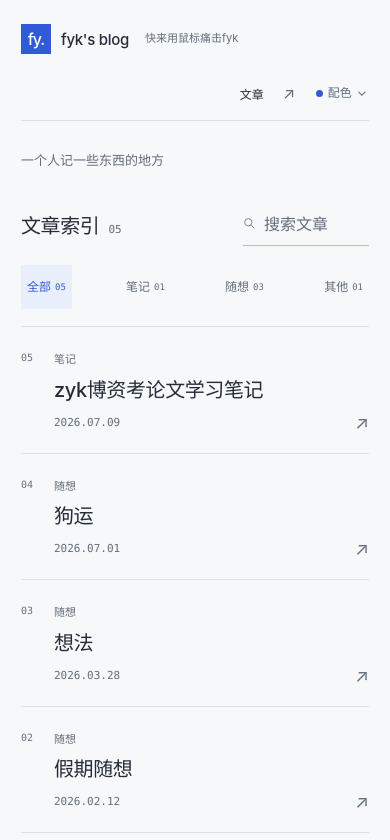
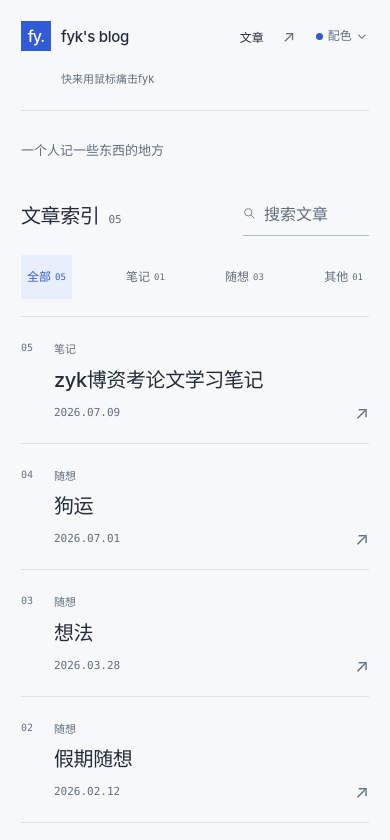
Before and after one commit to fyk2007/blog, a website: page docs/index.html in a window 390 px wide. Shown: the top 840 px of the page. Drawn offline with Linux system fonts and the light colour scheme.

Commit message:
Move interaction below blog title

```diff
--- a/docs/assets/interaction.css
+++ b/docs/assets/interaction.css
@@ -1,18 +1,15 @@
-.site-head{display:grid;grid-template-columns:auto minmax(0,1fr) auto;column-gap:28px}
+.site-head{--identity-indent:47px;display:grid;height:auto;grid-template-columns:minmax(0,1fr) auto;column-gap:24px;row-gap:0;padding:18px 0 10px}
 .site-head .identity,.site-head .site-nav{min-width:0}
-.fyk-game{width:100%;min-width:0;max-width:340px;color:var(--muted)}
-.fyk-arena{height:64px}
-.fyk-target{display:flex;align-items:center;width:100%;height:64px;margin:0;padding:0;border:0;background:transparent;color:var(--muted);text-align:left;font:12px/1.8 var(--sans);overflow-wrap:anywhere;cursor:pointer;touch-action:manipulation}
+.site-head .identity{grid-column:1;grid-row:1;justify-self:start}
+.site-head .site-nav{grid-column:2;grid-row:1;justify-self:end}
+.fyk-game{grid-column:1/-1;grid-row:2;width:100%;min-width:0;padding-left:var(--identity-indent);color:var(--muted)}
+.fyk-arena{height:44px}
+.fyk-target{display:flex;align-items:center;width:fit-content;max-width:100%;height:44px;margin:0;padding:0;border:0;background:transparent;color:var(--muted);text-align:left;font:12px/1.75 var(--sans);overflow-wrap:anywhere;cursor:pointer;touch-action:manipulation}
 .fyk-target:hover{color:var(--accent)}
 .fyk-target:focus-visible{outline:1px solid var(--accent);outline-offset:4px}
-@media(max-width:1020px){.site-head{column-gap:20px}}
 @media(max-width:700px){
-  .site-head{height:auto;min-height:120px;grid-template-columns:auto minmax(0,1fr);column-gap:16px;row-gap:0;padding:7px 0 5px}
-  .site-head .identity{grid-column:1;grid-row:1}
-  .site-head .fyk-game{grid-column:2;grid-row:1;justify-self:end}
-  .site-head .site-nav{grid-column:1/-1;grid-row:2;justify-self:end}
-  .fyk-arena,.fyk-target{height:64px}
-  .fyk-target{font-size:11px;line-height:1.75}
+  .site-head{--identity-indent:40px;column-gap:12px;padding:14px 0 8px}
+  .fyk-target{font-size:11px}
 }
-@media(max-width:360px){.site-head{column-gap:12px}.fyk-target{font-size:10.5px;line-height:1.75}}
-@media print{.fyk-game{display:none}.site-head{grid-template-columns:auto auto}}
+@media(max-width:360px){.site-head{--identity-indent:38px;column-gap:10px}.fyk-target{font-size:10.5px}}
+@media print{.fyk-game{display:none}.site-head{grid-template-columns:auto auto;padding:0}}
--- a/docs/index.html
+++ b/docs/index.html
@@ -14,12 +14,6 @@
   <div class="shell">
     <header class="site-head">
       <a class="identity" href="index.html" aria-label="fyk 的博客首页"><span class="brand-mark" aria-hidden="true">fy.</span><span class="brand-title">fyk's blog</span></a>
-      <div class="fyk-game" data-fyk-game>
-  <div class="fyk-arena" data-fyk-arena>
-    <button class="fyk-target" type="button" data-fyk-target><span data-fyk-message aria-live="polite" aria-atomic="true">快来用鼠标痛击fyk</span></button>
-  </div>
-</div>
-
       <nav class="site-nav" aria-label="主导航"><a href="#writing" aria-label="文章索引">文章</a><a href="https://github.com/fyk2007/blog" target="_blank" rel="noopener" aria-label="GitHub">GitHub ↗</a><details class="theme-control">
   <summary class="theme-trigger" aria-label="配色：蓝白"><span class="theme-current" aria-hidden="true"></span><span>配色</span><span class="theme-chevron" aria-hidden="true">⌄</span></summary>
   <div class="theme-panel" role="radiogroup" aria-label="界面配色">
@@ -34,6 +28,12 @@
   </div>
 </details>
 </nav>
+      <div class="fyk-game" data-fyk-game>
+  <div class="fyk-arena" data-fyk-arena>
+    <button class="fyk-target" type="button" data-fyk-target><span data-fyk-message aria-live="polite" aria-atomic="true">快来用鼠标痛击fyk</span></button>
+  </div>
+</div>
+
     </header>
     <main>
       <p class="site-description">一个人记一些东西的地方</p>
--- a/src/assets/interaction.css
+++ b/src/assets/interaction.css
@@ -1,18 +1,15 @@
-.site-head{display:grid;grid-template-columns:auto minmax(0,1fr) auto;column-gap:28px}
+.site-head{--identity-indent:47px;display:grid;height:auto;grid-template-columns:minmax(0,1fr) auto;column-gap:24px;row-gap:0;padding:18px 0 10px}
 .site-head .identity,.site-head .site-nav{min-width:0}
-.fyk-game{width:100%;min-width:0;max-width:340px;color:var(--muted)}
-.fyk-arena{height:64px}
-.fyk-target{display:flex;align-items:center;width:100%;height:64px;margin:0;padding:0;border:0;background:transparent;color:var(--muted);text-align:left;font:12px/1.8 var(--sans);overflow-wrap:anywhere;cursor:pointer;touch-action:manipulation}
+.site-head .identity{grid-column:1;grid-row:1;justify-self:start}
+.site-head .site-nav{grid-column:2;grid-row:1;justify-self:end}
+.fyk-game{grid-column:1/-1;grid-row:2;width:100%;min-width:0;padding-left:var(--identity-indent);color:var(--muted)}
+.fyk-arena{height:44px}
+.fyk-target{display:flex;align-items:center;width:fit-content;max-width:100%;height:44px;margin:0;padding:0;border:0;background:transparent;color:var(--muted);text-align:left;font:12px/1.75 var(--sans);overflow-wrap:anywhere;cursor:pointer;touch-action:manipulation}
 .fyk-target:hover{color:var(--accent)}
 .fyk-target:focus-visible{outline:1px solid var(--accent);outline-offset:4px}
-@media(max-width:1020px){.site-head{column-gap:20px}}
 @media(max-width:700px){
-  .site-head{height:auto;min-height:120px;grid-template-columns:auto minmax(0,1fr);column-gap:16px;row-gap:0;padding:7px 0 5px}
-  .site-head .identity{grid-column:1;grid-row:1}
-  .site-head .fyk-game{grid-column:2;grid-row:1;justify-self:end}
-  .site-head .site-nav{grid-column:1/-1;grid-row:2;justify-self:end}
-  .fyk-arena,.fyk-target{height:64px}
-  .fyk-target{font-size:11px;line-height:1.75}
+  .site-head{--identity-indent:40px;column-gap:12px;padding:14px 0 8px}
+  .fyk-target{font-size:11px}
 }
-@media(max-width:360px){.site-head{column-gap:12px}.fyk-target{font-size:10.5px;line-height:1.75}}
-@media print{.fyk-game{display:none}.site-head{grid-template-columns:auto auto}}
+@media(max-width:360px){.site-head{--identity-indent:38px;column-gap:10px}.fyk-target{font-size:10.5px}}
+@media print{.fyk-game{display:none}.site-head{grid-template-columns:auto auto;padding:0}}
```
Also changed, not shown: docs/directory/index.html (+6 -6 lines), docs/不知道/1111/11/18/写在最前面.html (+6 -6 lines), docs/笔记/2026/07/09/zyk博资考论文学习笔记.html (+6 -6 lines), docs/随想/2026/02/12/假期随想.html (+6 -6 lines), docs/随想/2026/03/28/想法.html (+6 -6 lines), docs/随想/2026/07/01/狗运.html (+6 -6 lines), src/templates/article.html (+1 -1 lines), src/templates/index.html (+1 -1 lines).
